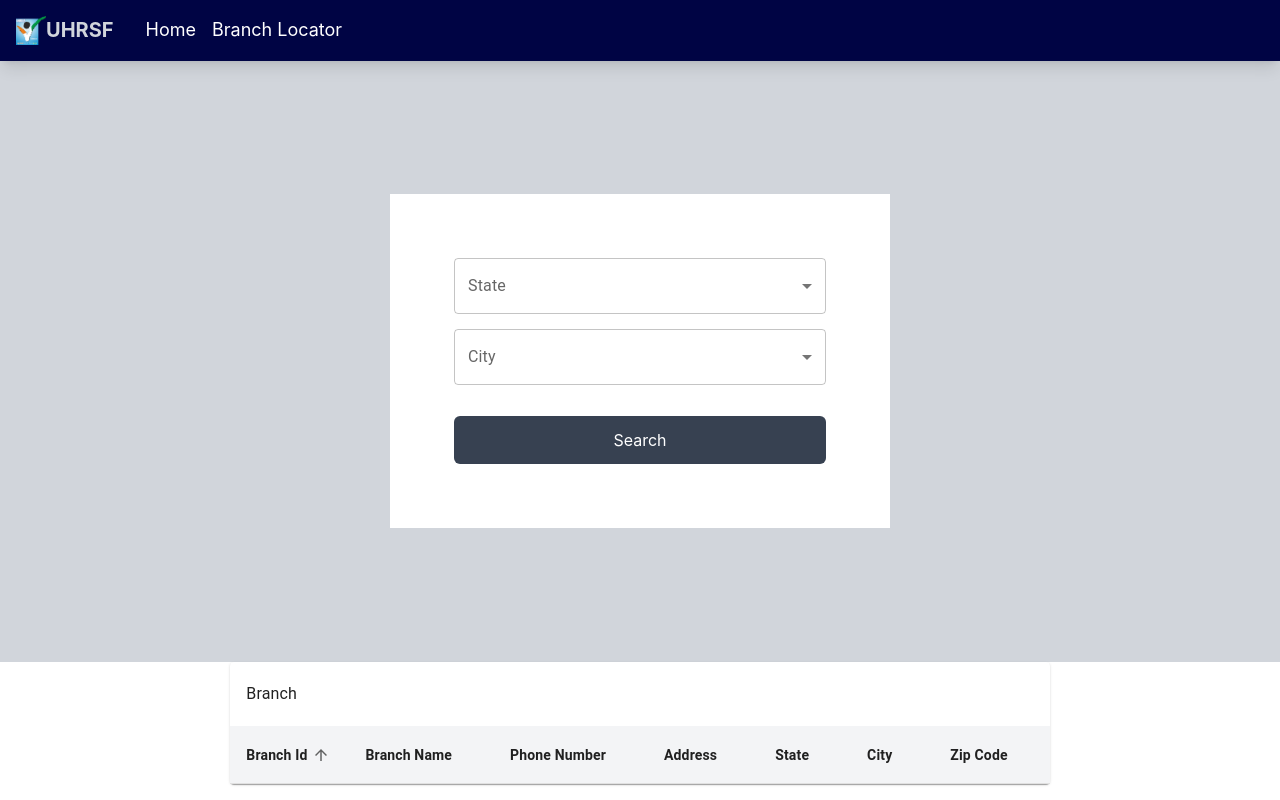
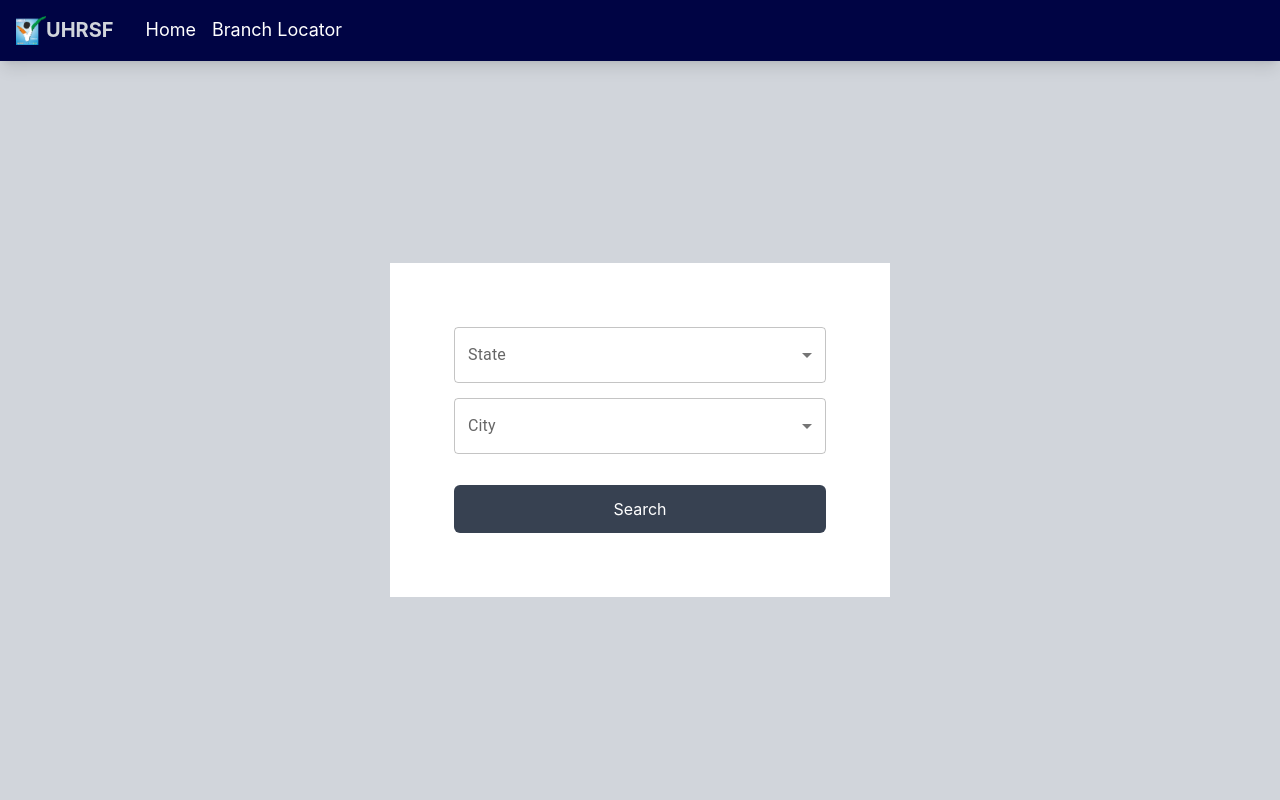
Before and after one commit to Subin-S22/uhrsf-react, a React (Create React App) app: page /locator in a window 1280 px wide. Built offline with nearby package versions, Linux system fonts and the light colour scheme.

Commit message:
barnch locator

```diff
--- a/src/pages/BranchLocator.tsx
+++ b/src/pages/BranchLocator.tsx
@@ -155,10 +155,11 @@ const BranchLocator = () => {
             )}
           </Formik>
         </main>
-
-        <section>
-          <EnhancedTable title="Branch" data={branches} />
-        </section>
+        {branches.length !== 0 && (
+          <section>
+            <EnhancedTable title="Branch" data={branches} />
+          </section>
+        )}
       </div>
     </Layout>
   );
```
